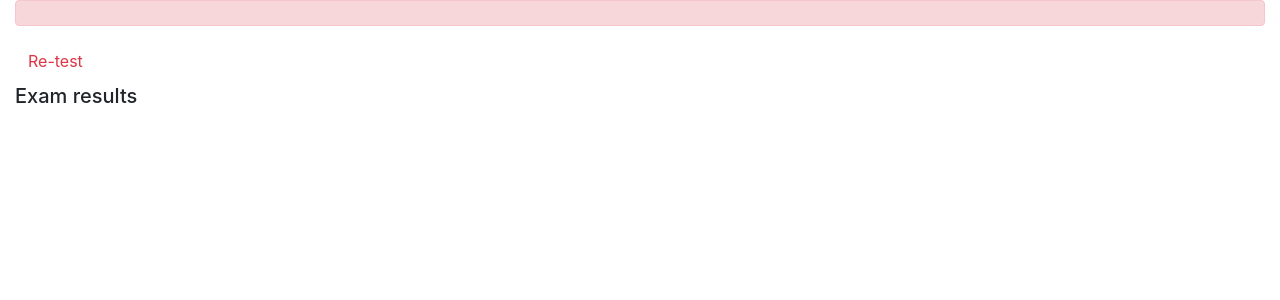
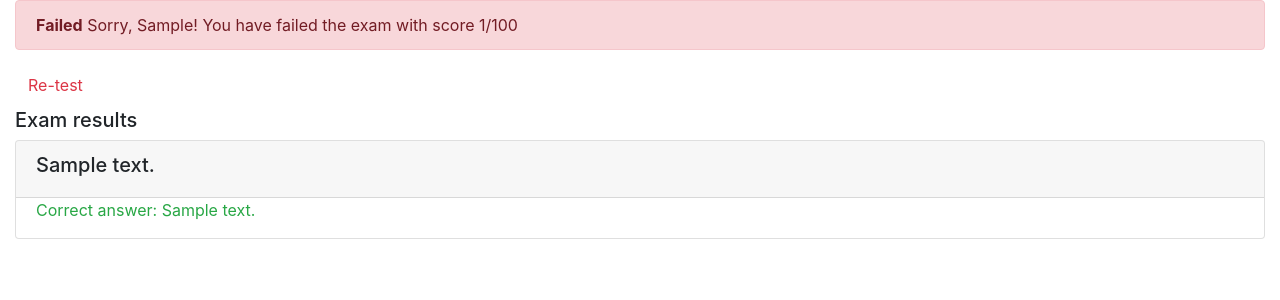
Before and after one commit to FelixZie25/online-course-app, a Django app: page /onlinecourse/course/1/submission/1/result/ in a window 1280 px wide. Shown: the part 56-356 px from the top of the page. Run offline with Django 3.2, Linux system fonts and the light colour scheme; a user stored in the database is signed in; tables that the repository leaves empty hold one stand-in row (values such as "Sample post"); some libraries are stand-ins or nearby versions.

Commit message:
Update exam_result_bootstrap.html

```diff
--- a/onlinecourse/templates/onlinecourse/exam_result_bootstrap.html
+++ b/onlinecourse/templates/onlinecourse/exam_result_bootstrap.html
@@ -39,16 +39,38 @@
     {% if grade > 80 %}
     <div class="alert alert-success">
        <!--HINT Display passed info -->
+       <b>Congratulations, {{ user.first_name }}!</b> You have passed the exam and completed the course with score {{ grade }}/100
     </div>
         {% else %}
         <div class="alert alert-danger">
             <!--HINT Display failed info -->
+            <b>Failed</b> Sorry, {{ user.first_name }}! You have failed the exam with score {{ grade }}/100
         </div>
         <a class="btn btn-link text-danger" href="{% url 'onlinecourse:course_details' course.id %}">Re-test</a>
         {% endif %}
         <div class="card-columns-vertical mt-1">
         <h5 class="">Exam results</h5>
             <!--HINT Display exam results-->
+            {% for question in course.question_set.all %}
+            <div class="card mt-1">
+                <div class="card-header"><h5>{{ question.content }}</h5></div>
+                <div class="form-group">
+                    {% for choice in question.choice_set.all %}
+                    <div class="form-check">
+                        {% if choice.is_correct and choice in choices %}
+                        <div class="text-success">Correct answer: {{ choice.content }}</div>
+                        {% else %}{% if choice.is_correct and not choice in choices %}
+                        <div class="text-warning">Not selected: {{ choice.content }}</div>
+                        {% else %}{% if not choice.is_correct and choice in choices %}
+                        <div class="text-danger">Wrong answer: {{ choice.content }}</div>
+                        {% else %}
+                        <div>{{ choice.content }}</div>
+                        {% endif %}{% endif %}{% endif %}
+                    </div>
+                    {% endfor %}
+                </div>
+            </div>
+            {% endfor %}
         </div>
     </div>
 </body>
```
